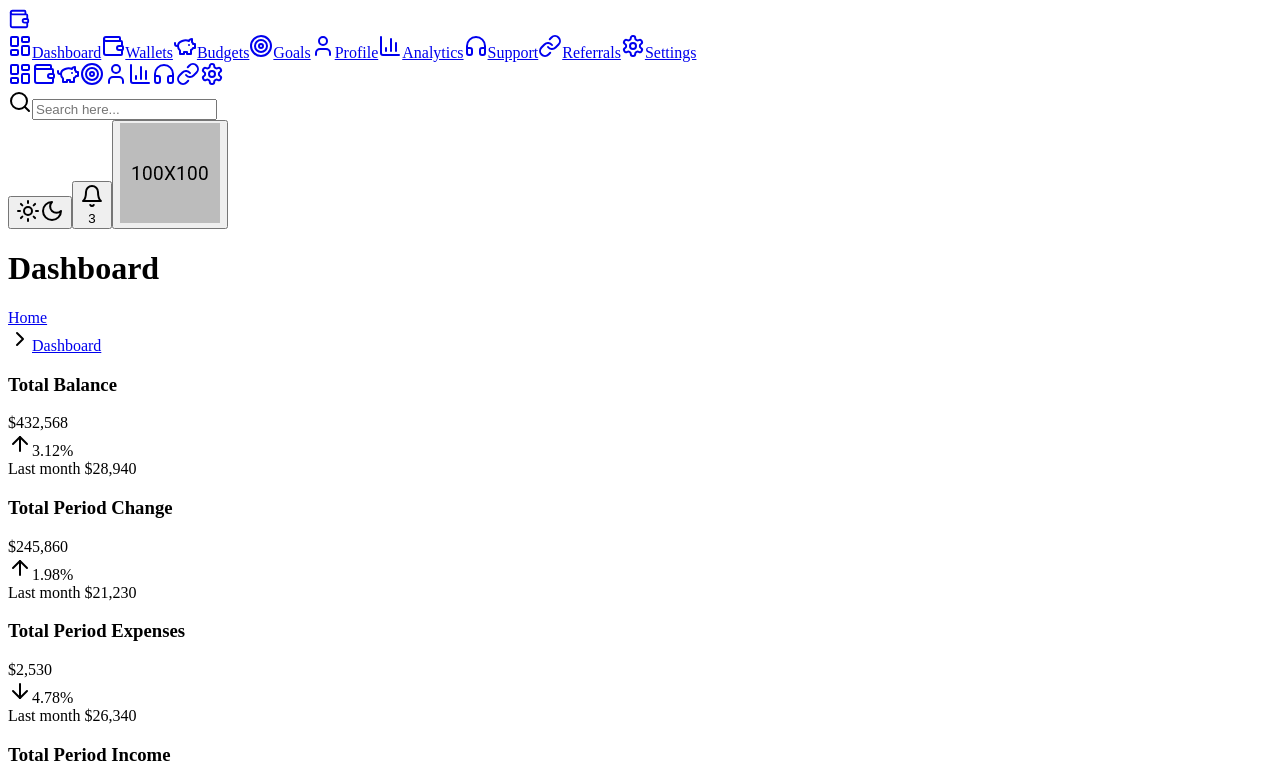
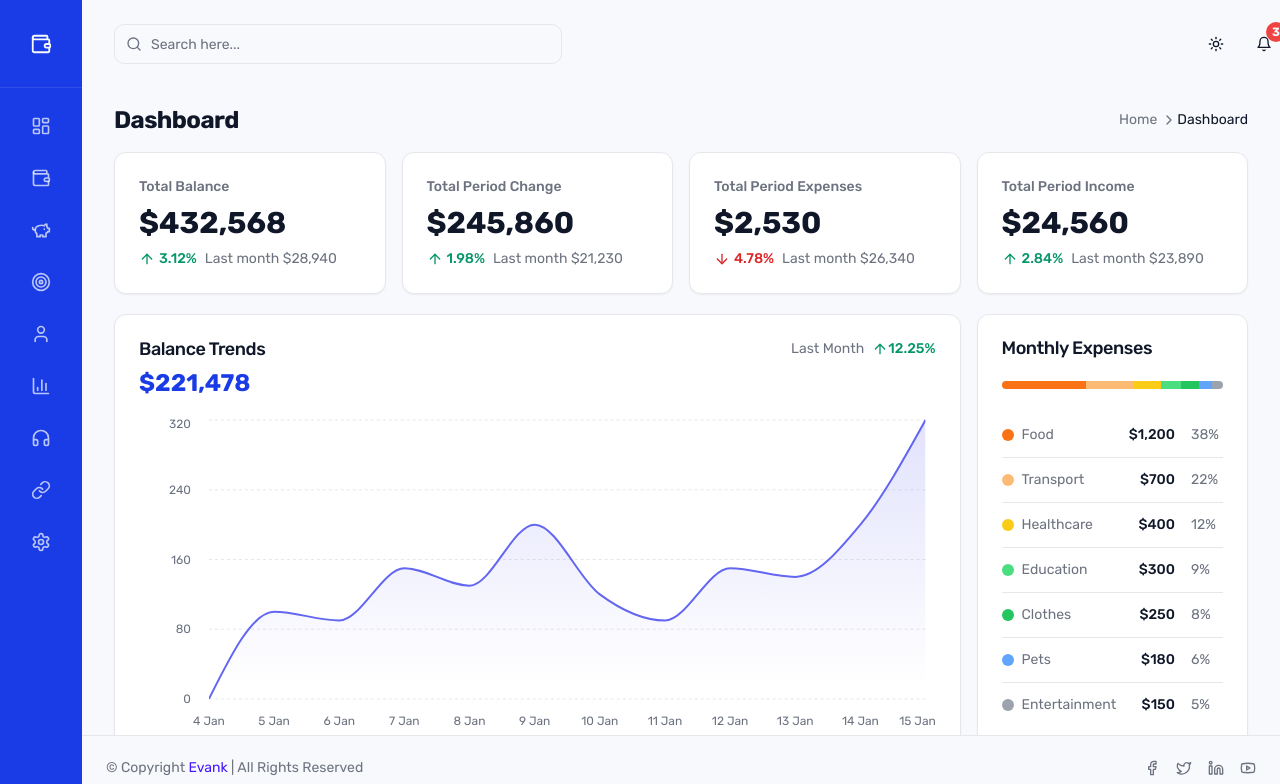
Before and after one commit to owalacesilva/organizze-nextjs, a Next.js app: page /dashboard in a window 1280 px wide. Shown: the top 784 px of the page. Built offline with nearby package versions, Linux system fonts and the light colour scheme.

Commit message:
feat: adjust layout dashboard

```diff
--- a/app/dashboard/page.jsx
+++ b/app/dashboard/page.jsx
@@ -1,10 +1,10 @@
-import Layout from "@/components/layout"
-import DashboardSection from "@/components/section/dashboard"
+import Layout from "@/components/layout";
+import DashboardSection from "@/components/section/dashboard";
 
 export default function Home() {
 	return (
 		<Layout breadcrumbTitle="Dashboard">
 			<DashboardSection />
 		</Layout>
-	)
+	);
 }
--- /dev/null
+++ b/app/globals.css
@@ -0,0 +1,103 @@
+@tailwind base;
+@tailwind components;
+@tailwind utilities;
+
+/* body {
+	font-family: Arial, Helvetica, sans-serif;
+} */
+
+@layer utilities {
+	.text-balance {
+		text-wrap: balance;
+	}
+}
+
+@layer base {
+	:root {
+		--background: 220 33% 98%;
+		--foreground: 222 47% 11%;
+
+		--card: 0 0% 100%;
+		--card-foreground: 222 47% 11%;
+
+		--popover: 0 0% 100%;
+		--popover-foreground: 222 47% 11%;
+
+		--primary: 230 80% 50%;
+		--primary-foreground: 210 40% 98%;
+
+		--secondary: 220 14% 96%;
+		--secondary-foreground: 222 47% 11%;
+
+		--muted: 220 14% 96%;
+		--muted-foreground: 220 8% 46%;
+
+		--accent: 230 83% 96%;
+		--accent-foreground: 222 47% 11%;
+
+		--destructive: 0 84% 60%;
+		--destructive-foreground: 210 40% 98%;
+
+		--border: 220 13% 91%;
+		--input: 220 13% 91%;
+		--ring: 222 47% 11%;
+
+		--radius: 0.75rem;
+
+		--success: 142 76% 36%;
+		--success-foreground: 210 40% 98%;
+
+		--chart-line: 354 100% 65%;
+		--chart-fill: 354 100% 94%;
+
+		--navy: 240 64% 27%;
+	}
+
+	.dark {
+		--background: 222 47% 11%;
+		--foreground: 210 40% 98%;
+
+		--card: 222 47% 15%;
+		--card-foreground: 210 40% 98%;
+
+		--popover: 222 47% 15%;
+		--popover-foreground: 210 40% 98%;
+
+		--primary: 230 80% 50%;
+		--primary-foreground: 210 40% 98%;
+
+		--secondary: 217 32% 17%;
+		--secondary-foreground: 210 40% 98%;
+
+		--muted: 217 32% 17%;
+		--muted-foreground: 215 20% 65%;
+
+		--accent: 217 32% 17%;
+		--accent-foreground: 210 40% 98%;
+
+		--destructive: 0 62% 50%;
+		--destructive-foreground: 210 40% 98%;
+
+		--border: 217 32% 17%;
+		--input: 217 32% 17%;
+		--ring: 212.7 26.8% 83.9%;
+
+		--success: 142 76% 36%;
+		--success-foreground: 210 40% 98%;
+
+		--chart-line: 354 100% 65%;
+		--chart-fill: 354 70% 30%;
+
+		--navy: 240 64% 27%;
+	}
+}
+
+@layer base {
+	* {
+		@apply border-border;
+	}
+
+	body {
+		@apply bg-background text-foreground;
+	}
+}
--- a/app/layout.js
+++ /dev/null
@@ -1,12 +0,0 @@
-export const metadata = {
-  title: 'Next.js',
-  description: 'Generated by Next.js',
-}
-
-export default function RootLayout({ children }) {
-  return (
-    <html lang="en">
-      <body>{children}</body>
-    </html>
-  )
-}
--- /dev/null
+++ b/app/layout.jsx
@@ -0,0 +1,30 @@
+import { ThemeProvider } from "@/components/elements/theme-provider";
+import { Rubik } from "next/font/google";
+import "./globals.css";
+const rubik = Rubik({
+	weight: ["400", "500", "700"],
+	subsets: ["latin"],
+	display: "swap",
+});
+
+export const metadata = {
+	title: "Evank -   TaildindCSS Next.js Admin Template",
+	description: "Generated by create next app",
+};
+
+export default function RootLayout({ children }) {
+	return (
+		<html lang="en" suppressHydrationWarning>
+			<body className={rubik.className}>
+				<ThemeProvider
+					attribute="class"
+					defaultTheme="system"
+					enableSystem
+					disableTransitionOnChange
+				>
+					{children}
+				</ThemeProvider>
+			</body>
+		</html>
+	);
+}
```
Also changed, not shown: tsconfig.json (added, +30 -0 lines).
